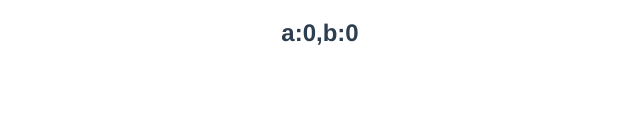
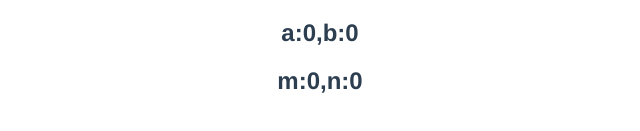
Before and after one commit to waruiiko/myfirstvue, a Vue app in the folder vue3-basic/: page /#/ in a window 1280 px wide. Shown: the part 305-436 px from the top of the page, without its empty margins (320-960 px from the left). Built offline with nearby package versions, Linux system fonts and the light colour scheme.

Commit message:
vue3-basic

```diff
--- a/vue3-basic/src/hooks/mouseOver.ts
+++ b/vue3-basic/src/hooks/mouseOver.ts
@@ -6,6 +6,11 @@ function myMouseOver() {
     m.value = e.pageX;
     n.value = e.pageY;
   };
+
+  // const becomeOrange = (e:MouseEvent)=>{
+
+  // }
+
   onMounted(() => {
     document.addEventListener("mouseover", updateMouse);
   });
--- a/vue3-basic/src/views/Home.vue
+++ b/vue3-basic/src/views/Home.vue
@@ -7,6 +7,7 @@
     <button @click="updateGreeting">+!</button>
     <h2>x:{{ x }},y:{{ y }}</h2>
     <h2>a:{{ a }},b:{{ b }}</h2>
+    <h2>m:{{ m }},n:{{ n }}</h2>
     <!-- <ul>
       <li v-for="number in numbers" :key="number">{{number}}</li>
     </ul>
@@ -17,6 +18,7 @@
 <script lang="ts">
 import useMousePosition from "../hooks/useMousePosition";
 import clickMouse from "../hooks/clickMouse";
+import myMouseOver from "../hooks/mouseOver";
 import {
   ref,
   computed,
@@ -82,6 +84,7 @@ export default {
     //获取坐标
     const { x, y } = useMousePosition();
     const { a, b } = clickMouse();
+    const { m, n } = myMouseOver();
     //watch
     //第一个参数为响应式对象greetings，参数可以是数组
     //第二个参数为改变对象的函数体
@@ -100,6 +103,8 @@ export default {
       y,
       a,
       b,
+      m,
+      n
     };
 
     // const data: DataProps = reactive({
```
